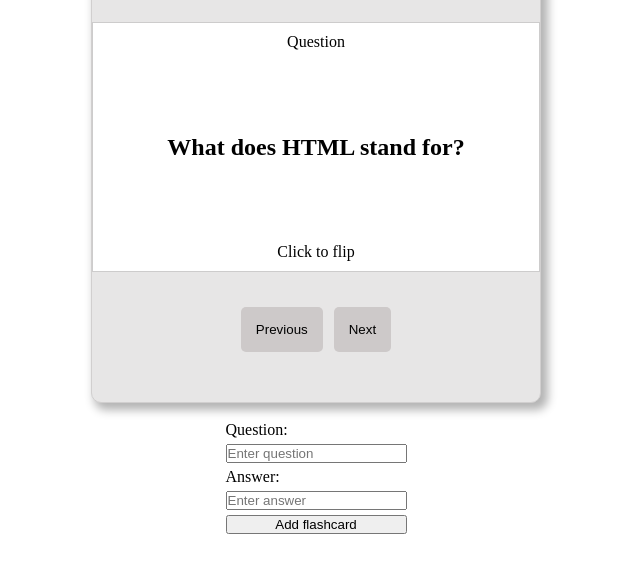
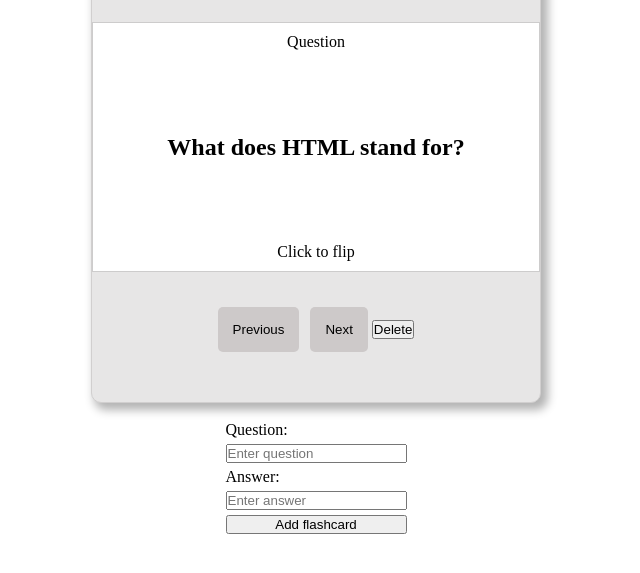
Before and after one commit to ren-renn/StudySpark, a website: page index.html in a window 1280 px wide. Shown: the part 169-742 px from the top of the page, without its empty margins (324-964 px from the left). Drawn offline with Linux system fonts and the light colour scheme.

Commit message:
Add delete button

```diff
--- a/index.html
+++ b/index.html
@@ -33,6 +33,7 @@
       <div class="navigation-btns">
         <button id="prev-btn">Previous</button>
         <button id="next-btn">Next</button>
+        <button id="delete-btn">Delete</button>
       </div>
     </div>
 
```
